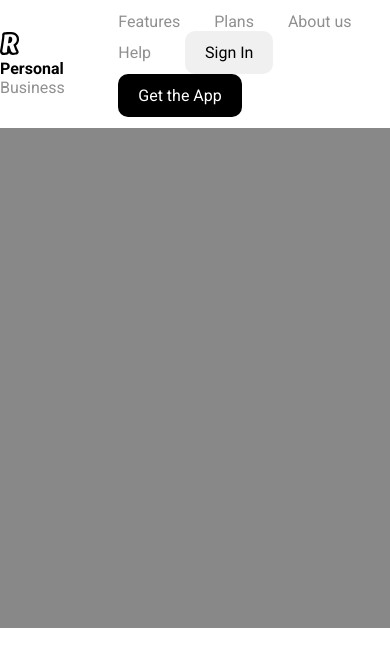
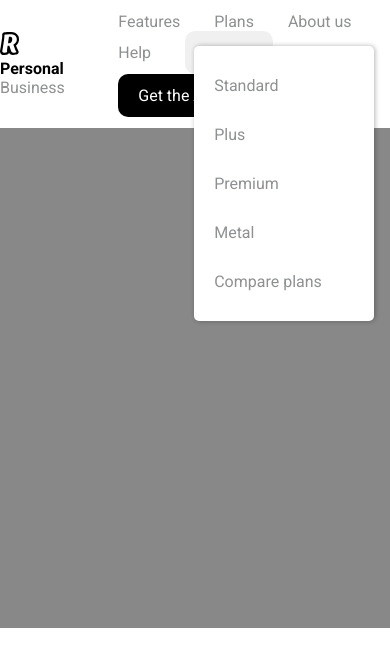
Before and after one commit to AndreaBaronchelli/js-html-css-revolut, a plain HTML site: page index.html in a window 390 px wide. Both pictures are taken after a click on the link "Plans". Drawn offline with nearby package versions, Linux system fonts and the light colour scheme.

Commit message:
add script

```diff
--- a/css/style.css
+++ b/css/style.css
@@ -28,6 +28,11 @@ a {
 
 .btn.black {
     background-color: #000;
+    transition: background-color 0.2s;
+}
+
+.btn.black:hover {
+    background-color: rgba(25, 28, 31, 0.84);
 }
 
 .btn.black a {
@@ -36,6 +41,12 @@ a {
 
 .btn.grey {
     background-color: #f0f0f0;
+    transition: background-color 0.2s;
+}
+
+.btn.grey:hover {
+    background-color: rgba(230, 230, 230, 0.8);
+    cursor: pointer;
 }
 
 .btn.grey a {
@@ -75,6 +86,10 @@ a {
     color: #000;
 }
 
+.main-header li.btn.black:hover > a {
+    color: #fff;
+}
+
 .main-header .header-left a.active {
     color: #000;
     font-weight: bold;
--- a/js/script.js
+++ b/js/script.js
@@ -1,11 +1,17 @@
 $(document).ready(function(){
     //DROPDOWN
     //Refs
-    var dropLink = $(".with-dropdown a");
-    var dropElement = $(".dropdown");
+    var dropDown = $(".with-dropdown");
+    var dropLink = dropDown.children("a");
+    var dropElement = dropDown.children(".dropdown")
 
     dropLink.click(function() {
+        var openMenu = $(this).next(dropElement);
+        //console.log(openMenu);
+        // Reset
+        dropElement.not(openMenu).hide();
 
+        openMenu.toggle();
     });
 
 
```
